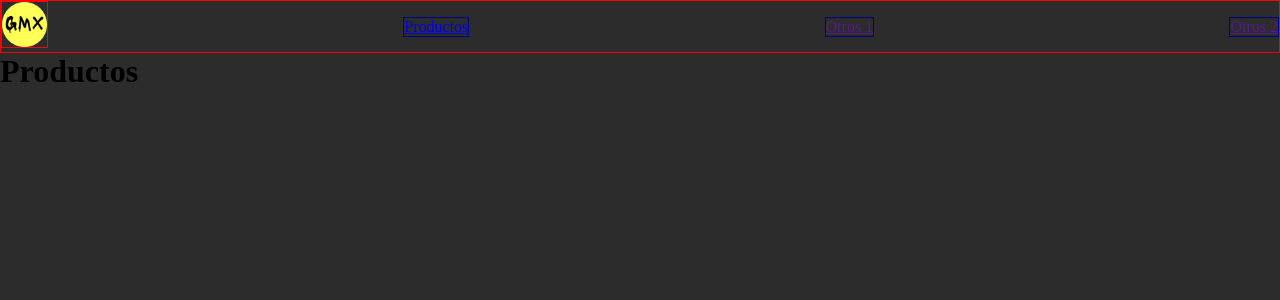
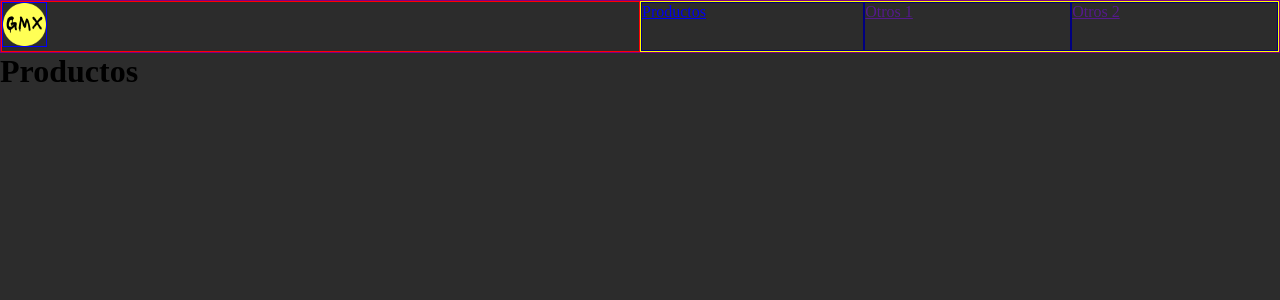
Before and after one commit to accesoriotoluca/granados.mx, a Django app: page / in a window 1280 px wide. Shown: the top 300 px of the page. Run offline with Django 4.2, Linux system fonts and the light colour scheme.

Commit message:
inicio de template

```diff
--- a/static/style.css
+++ b/static/style.css
@@ -1,23 +1,34 @@
-*{ margin: 0; padding: 0;}
+*{box-sizing: border-box; margin: 0; padding: 0;}
 body {background-color: rgb(44, 44, 44);}
 
-.nav{
+.contenedor{
 
-    border: solid 1px red;
     display: grid;
-    grid-auto-flow: column;
-    justify-content: space-between;
-    align-items: center;
+    grid-template: 1fr / repeat(2,1fr);
+    border: solid 1px purple;
 
-    .link{
-        border: solid 1px rgb(0, 0, 128);
+    .Lfavicon{
+        border: solid 1px red;
+
+        .favicon{
+            border: solid 1px blue;
+            width: 45px;
+
+        }
     }
 
-    .Lfavicon{
+    .nav{
+        display: grid;
+        grid-auto-flow: column;
+        border: solid 1px yellow;
+        justify-content: ;
+        /* place-content: center space-evenly; */
 
-        .favicon{
-            border: solid 1px red;
-            width: 45px;
+
+        .Lnav{
+            border: solid 1px rgb(0, 0, 128);
         }
+
     }
+
 }
--- a/templates/navbar.html
+++ b/templates/navbar.html
@@ -2,12 +2,16 @@
 
 {% url 'productos:productos' as productos %}
 
-<div class="nav">
+<div class="contenedor">
 
     <a href="{{productos}}" class="Lfavicon"><img src="{% static 'logo.png' %}" class="favicon"></a>
 
-    <a class="link" href="{{productos}}">Productos</a>
-    <a class="link" href="">Otros 1</a>
-    <a class="link" href="">Otros 2</a>
+    <div class="nav">
+
+        <a class="Lnav" href="{{productos}}">Productos</a>
+        <a class="Lnav" href="">Otros 1</a>
+        <a class="Lnav" href="">Otros 2</a>
+
+    </div>
 
 </div>
```
Also changed, not shown: static/práctica.css (deleted, +0 -7 lines), templates/práctica.html (deleted, +0 -17 lines).
